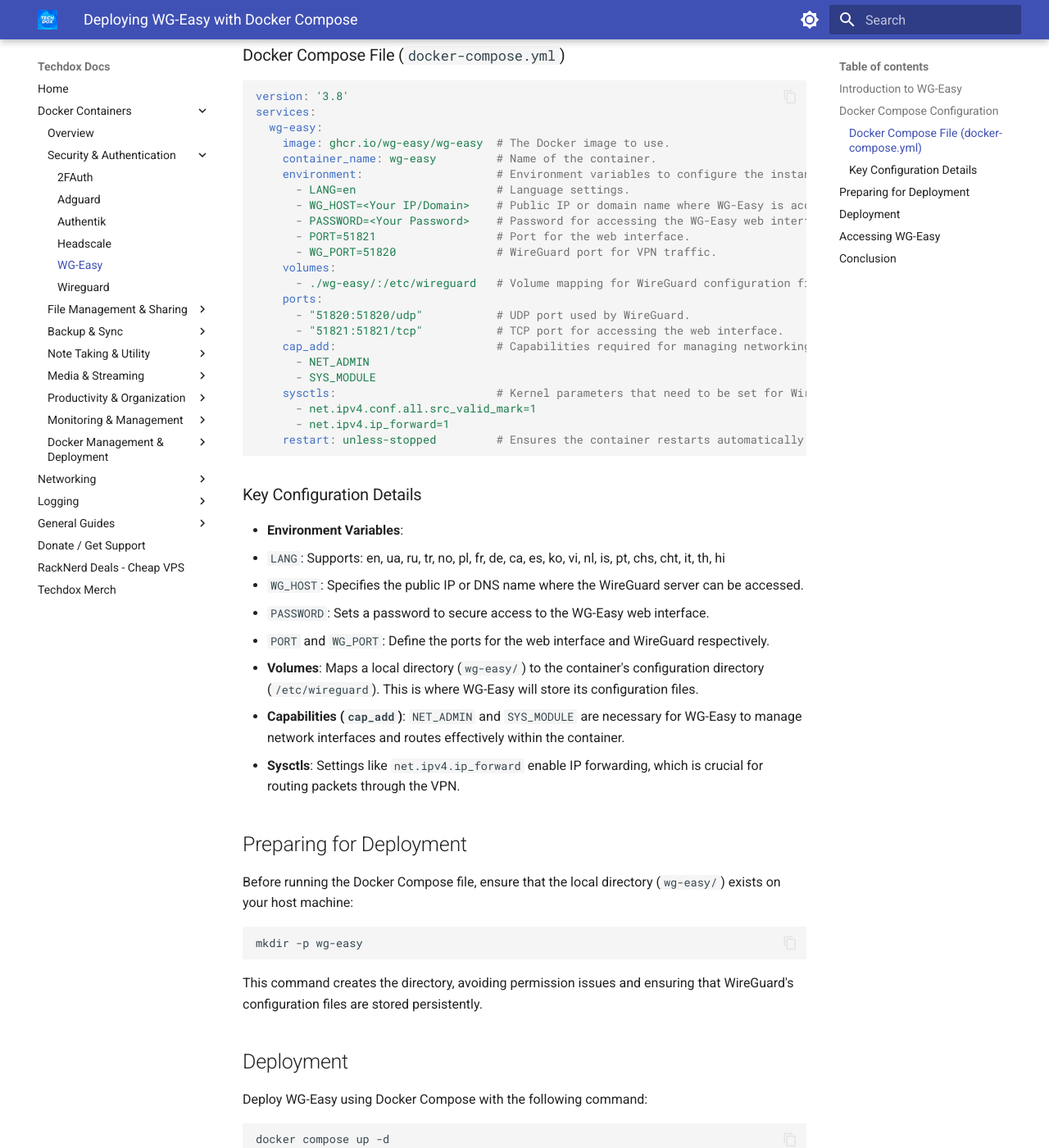
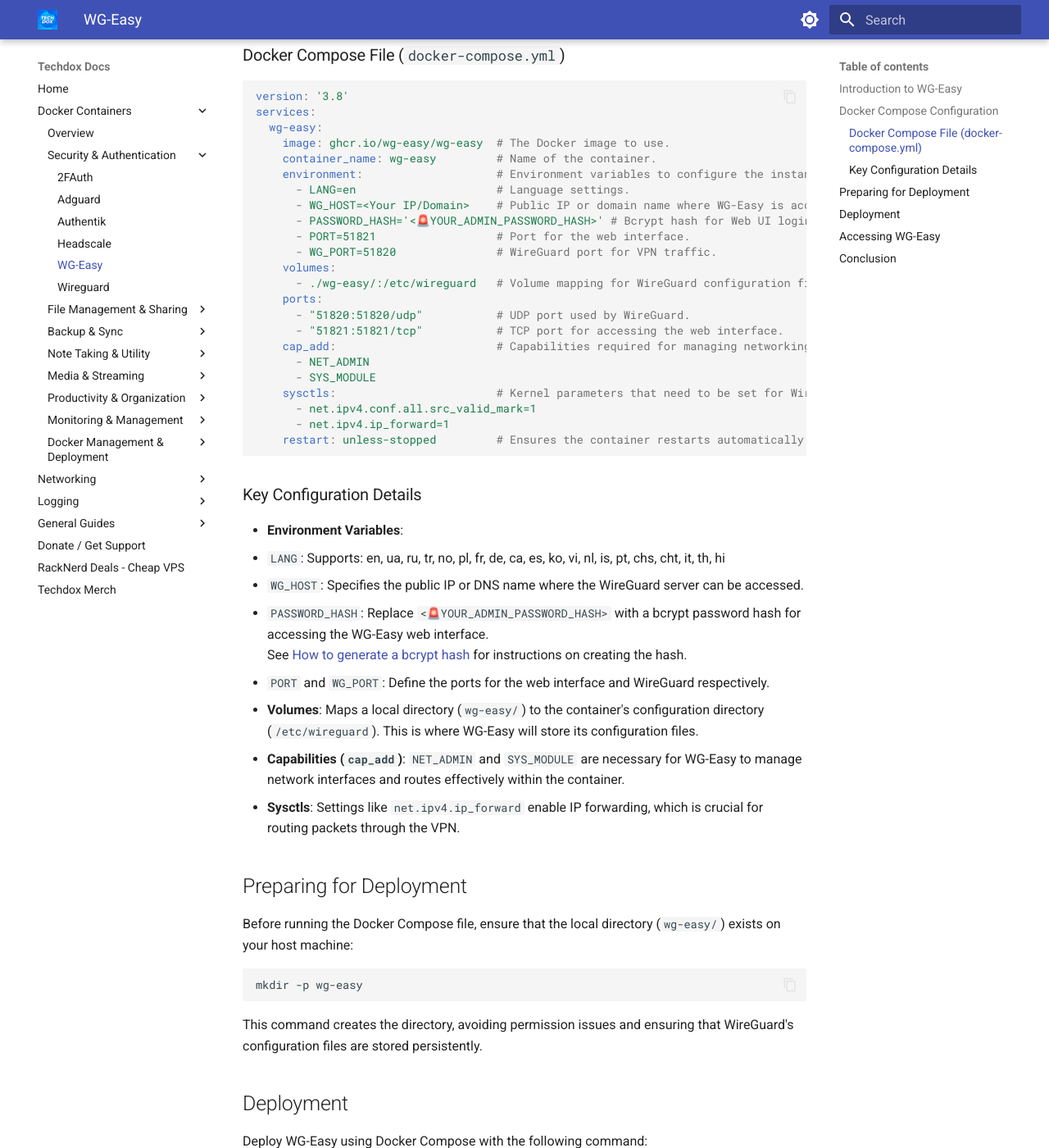
Before and after one commit to Techdox/techdox-docs, an MkDocs documentation site: the page built from docs/wgeasy.md, in a window 1280 px wide and 1400 px high, scrolled down 430 px. Shown: the whole window at 82% size. Built offline with MkDocs 1.6.1 and Material for MkDocs 9.7.7, drawn with Linux system fonts in a browser that asks for light colours; some of the changed text lies outside the part shown.

Commit message:
updated wgeasy doc

```diff
--- a/docs/wgeasy.md
+++ b/docs/wgeasy.md
@@ -1,8 +1,3 @@
----
-title: Deploying WG-Easy with Docker Compose
-description: WG-Easy is a simple, web-based management interface for WireGuard VPN, which si>
----
-
 # Deploying WG-Easy with Docker Compose
 
 ## Introduction to WG-Easy
@@ -24,7 +19,7 @@
     environment:                    # Environment variables to configure the instance.
       - LANG=en                     # Language settings.
       - WG_HOST=<Your IP/Domain>    # Public IP or domain name where WG-Easy is accessible.
-      - PASSWORD=<Your Password>    # Password for accessing the WG-Easy web interface.
+      - PASSWORD_HASH='<🚨YOUR_ADMIN_PASSWORD_HASH>' # Bcrypt hash for Web UI login.
       - PORT=51821                  # Port for the web interface.
       - WG_PORT=51820               # WireGuard port for VPN traffic.
     volumes:
@@ -46,7 +41,8 @@
 - **Environment Variables**:
   - `LANG`: Supports: en, ua, ru, tr, no, pl, fr, de, ca, es, ko, vi, nl, is, pt, chs, cht, it, th, hi
   - `WG_HOST`: Specifies the public IP or DNS name where the WireGuard server can be accessed.
-  - `PASSWORD`: Sets a password to secure access to the WG-Easy web interface.
+  - `PASSWORD_HASH`: Replace `<🚨YOUR_ADMIN_PASSWORD_HASH>` with a bcrypt password hash for accessing the WG-Easy web interface.
+    See [How to generate a bcrypt hash](https://github.com/wg-easy/wg-easy/blob/master/How_to_generate_an_bcrypt_hash.md) for instructions on creating the hash.
   - `PORT` and `WG_PORT`: Define the ports for the web interface and WireGuard respectively.
 - **Volumes**: Maps a local directory (`wg-easy/`) to the container's configuration directory (`/etc/wireguard`). This is where WG-Easy will store its configuration files.
 - **Capabilities (`cap_add`)**: `NET_ADMIN` and `SYS_MODULE` are necessary for WG-Easy to manage network interfaces and routes effectively within the container.
@@ -74,7 +70,7 @@
 
 ## Accessing WG-Easy
 
-Once deployed, access the WG-Easy web interface through `http://your-server-ip:51821`. You'll need to enter the password specified in the `PASSWORD` environment variable to manage your VPN settings.
+Once deployed, access the WG-Easy web interface through `http://your-server-ip:51821`. You'll need to enter the bcrypt password specified in the `PASSWORD_HASH` environment variable to manage your VPN settings.
 
 ## Conclusion
 
```
